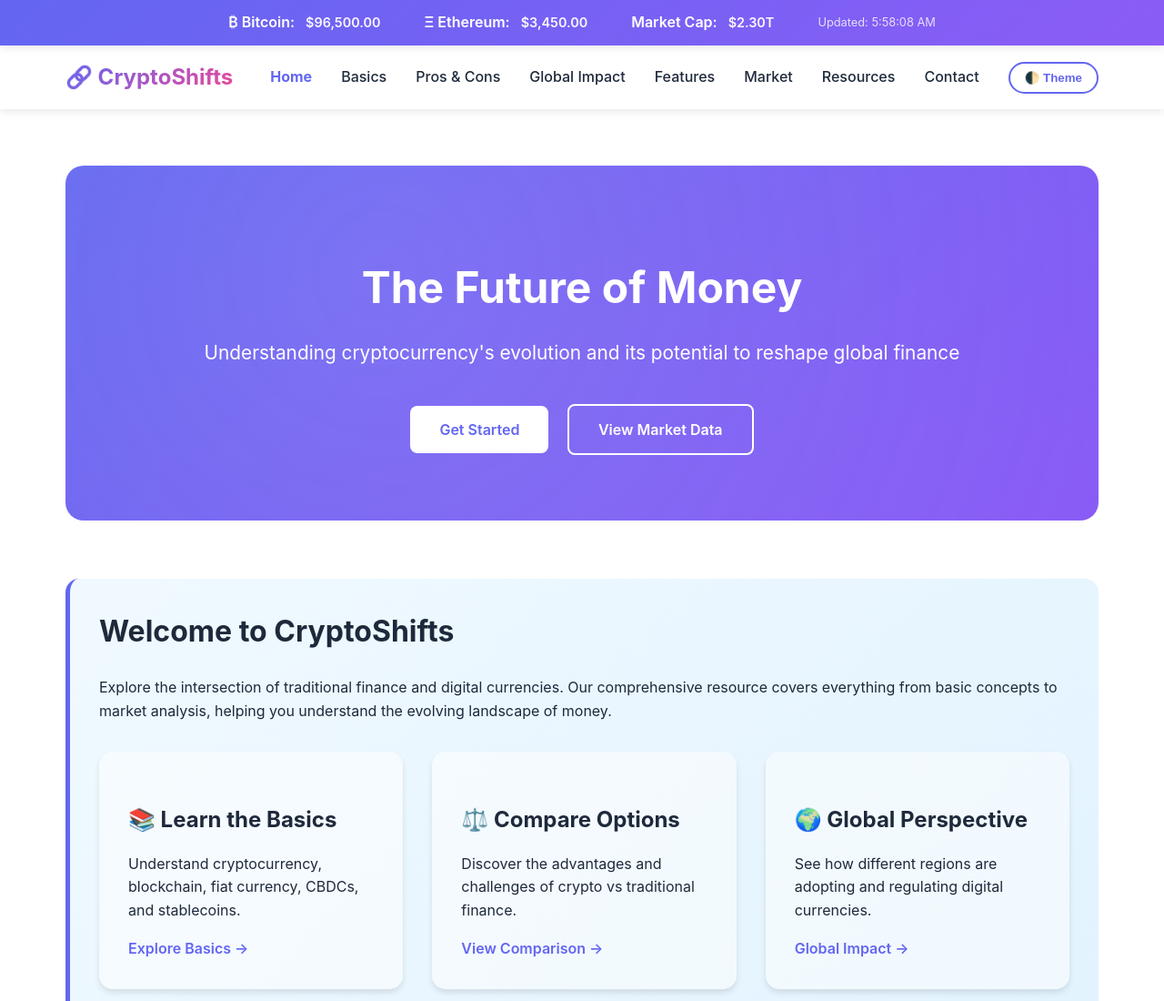
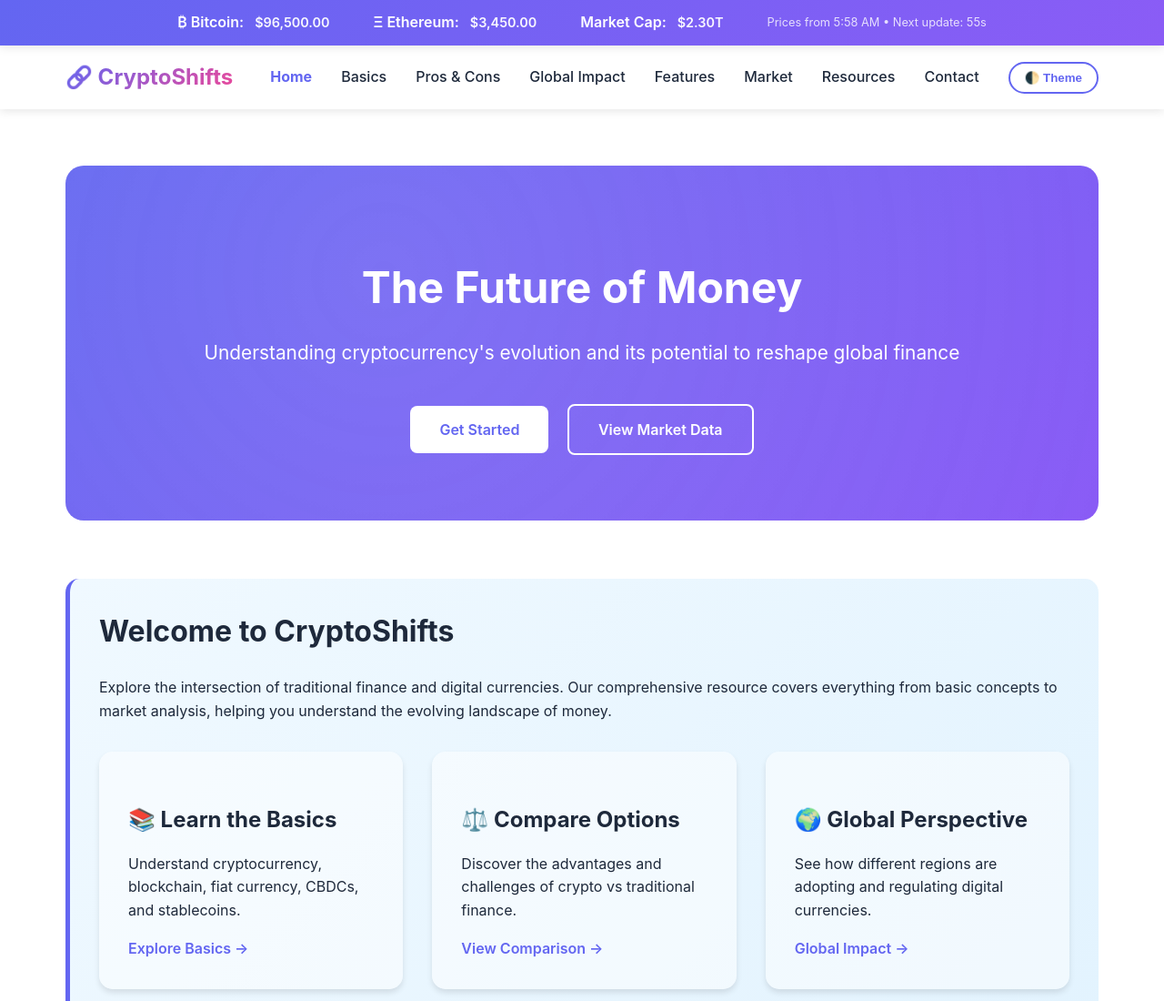
Before and after one commit to aa2994-png/mgis130-Cryptocurrency-s-evolution, a plain HTML site: page index.html in a window 1280 px wide. Shown: the top 1100 px of the page at 91% size. Drawn offline with Linux system fonts and the light colour scheme; no server answers.

Commit message:
bitcoin timer

```diff
--- a/index.html
+++ b/index.html
@@ -49,7 +49,7 @@
                 <span class="ticker-price" id="marketCap">Loading...</span>
             </div>
             <div class="ticker-update">
-                <span id="lastUpdate">Updating...</span>
+                <span id="lastUpdate">Loading...</span>
             </div>
         </div>
     </div>
--- a/script.js
+++ b/script.js
@@ -74,10 +74,12 @@ function toggleMenu() {
 }
 
 // ========================================
-// LIVE CRYPTO PRICE TICKER - SIMPLIFIED
+// LIVE CRYPTO PRICE TICKER WITH COUNTDOWN
 // ========================================
 let cryptoPrices = {};
 let lastFetchTime = null;
+let nextUpdateTime = null;
+const UPDATE_INTERVAL = 60000; // 60 seconds
 
 async function fetchCryptoPrices() {
     try {
@@ -112,8 +114,9 @@ async function fetchCryptoPrices() {
             }
         };
 
-        // Store the fetch time
+        // Store the fetch time and calculate next update time
         lastFetchTime = new Date();
+        nextUpdateTime = new Date(lastFetchTime.getTime() + UPDATE_INTERVAL);
 
         updatePriceTicker();
 
@@ -131,6 +134,7 @@ async function fetchCryptoPrices() {
             ethereum: { usd: 3450 }
         };
         lastFetchTime = new Date();
+        nextUpdateTime = new Date(lastFetchTime.getTime() + UPDATE_INTERVAL);
         updatePriceTicker();
     }
 }
@@ -165,20 +169,40 @@ function updatePriceTicker() {
     }
 }
 
-// Real-time clock that updates every second
-function updateClock() {
+// Countdown timer with price update time
+function updateCountdown() {
     const lastUpdateEl = document.getElementById('lastUpdate');
-    if (lastUpdateEl && lastFetchTime) {
-        const now = new Date();
-        lastUpdateEl.textContent = 'Updated: ' + now.toLocaleTimeString();
+
+    if (!lastUpdateEl || !lastFetchTime || !nextUpdateTime) {
+        if (lastUpdateEl) {
+            lastUpdateEl.textContent = 'Loading prices...';
+        }
+        return;
+    }
+
+    const now = new Date();
+    const secondsUntilUpdate = Math.max(0, Math.floor((nextUpdateTime - now) / 1000));
+
+    // Format the last update time
+    const timeString = lastFetchTime.toLocaleTimeString('en-US', {
+        hour: 'numeric',
+        minute: '2-digit',
+        hour12: true
+    });
+
+    // Display with countdown
+    if (secondsUntilUpdate > 0) {
+        lastUpdateEl.textContent = `Prices from ${timeString} • Next update: ${secondsUntilUpdate}s`;
+    } else {
+        lastUpdateEl.textContent = `Prices from ${timeString} • Updating...`;
     }
 }
 
-// Update the clock every second
-setInterval(updateClock, 1000);
+// Update the countdown every second
+setInterval(updateCountdown, 1000);
 
 // Fetch new prices every 60 seconds
-setInterval(fetchCryptoPrices, 60000);
+setInterval(fetchCryptoPrices, UPDATE_INTERVAL);
 
 // ========================================
 // ROI CALCULATOR
@@ -354,8 +378,8 @@ document.addEventListener('DOMContentLoaded', () => {
     // Fetch initial crypto prices
     fetchCryptoPrices();
 
-    // Start the real-time clock
-    updateClock();
+    // Start the countdown timer
+    updateCountdown();
 
     // Show home page by default
     showPage('home');
```
